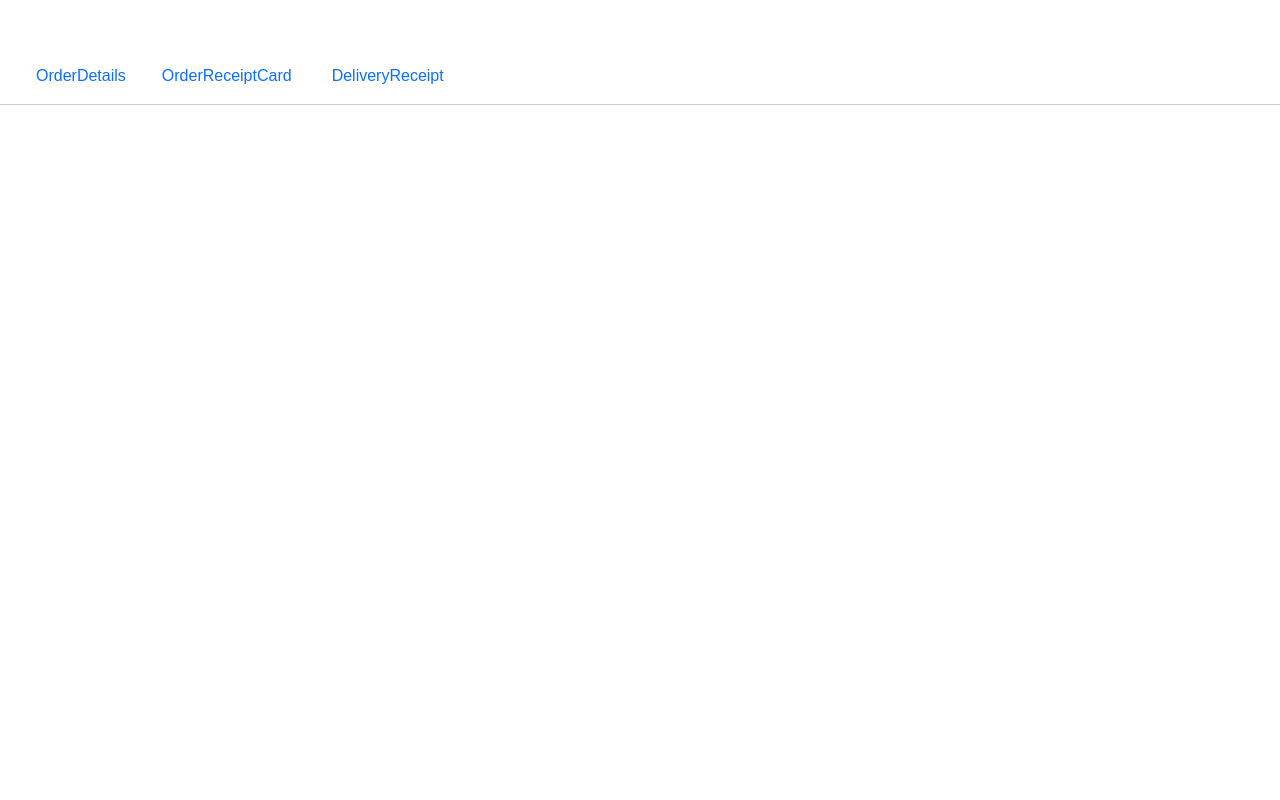
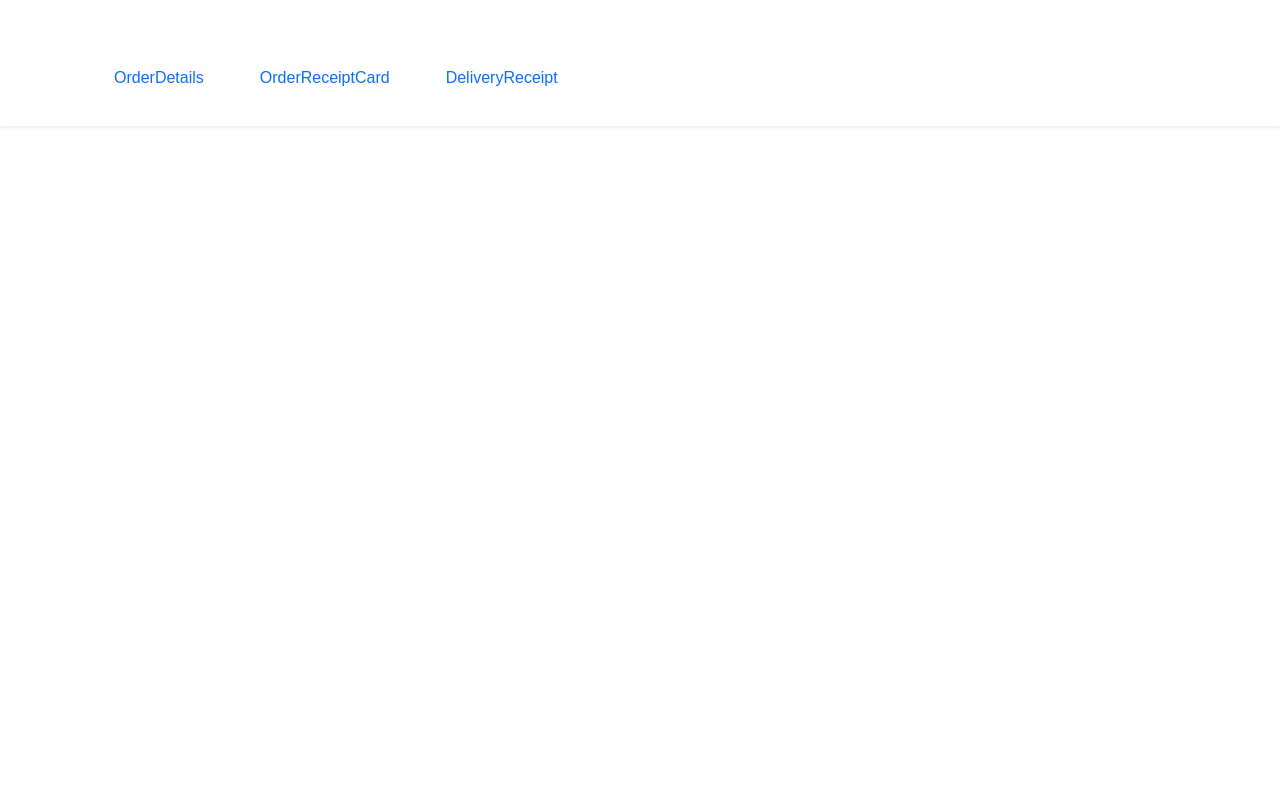
Before and after one commit to buzzer246/ui-tailoredapp, a Next.js app in the folder src/: page / in a window 1280 px wide. Shown: the top 800 px of the page. Built offline with nearby package versions, Linux system fonts and the light colour scheme.

Commit message:
layout.tsx

```diff
--- a/src/app/layout.tsx
+++ b/src/app/layout.tsx
@@ -1,7 +1,6 @@
 import type { Metadata } from "next";
 import { Geist, Geist_Mono } from "next/font/google";
 import "./globals.css";
-import './globals.css'
 import Link from 'next/link'
 
 const geistSans = Geist({
@@ -25,16 +24,45 @@ export default function RootLayout({
   children: React.ReactNode;
 }>) {
   return (
-   <html lang="en">
-      <body className="mt-5 mb-4">
-        <nav style={{ padding: '1rem', borderBottom: '1px solid #ccc' }}>
-          <Link className ="home" href="/home" style={{ marginRight: '1rem' }}>OrderDetails</Link>
-          <Link  className ="home" href="/orderreceiptcard">OrderReceiptCard</Link>
-          <Link  className ="home" href="/deliveryreceipt">DeliveryReceipt</Link>
-        </nav>
-        <main style={{ padding: '1rem' }}>
+    <html lang="en" className={`${geistSans.variable} ${geistMono.variable}`}>
+      <body className="min-h-screen flex flex-col">
+        {/* Responsive Navigation */}
+        <header className="sticky top-0 z-10 bg-white shadow-sm">
+          <nav className="container mx-auto px-4 py-3">
+            <div className="flex flex-col sm:flex-row gap-3 sm:gap-6 items-start sm:items-center">
+              <Link
+                href="/home"
+                className="text-sm sm:text-base font-medium text-gray-700 hover:text-gray-900 transition-colors home"
+              >
+                OrderDetails
+              </Link>
+              <Link
+                href="/orderreceiptcard"
+                className="text-sm sm:text-base font-medium text-gray-700 hover:text-gray-900 transition-colors home"
+              >
+                OrderReceiptCard
+              </Link>
+              <Link
+                href="/deliveryreceipt"
+                className="text-sm sm:text-base font-medium text-gray-700 hover:text-gray-900 transition-colors home"
+              >
+                DeliveryReceipt
+              </Link>
+            </div>
+          </nav>
+        </header>
+
+        {/* Main Content */}
+        <main className="flex-grow container mx-auto px-4 py-6">
           {children}
         </main>
+
+        {/* Optional Footer */}
+        <footer className="bg-gray-50 py-4 border-t">
+          <div className="container mx-auto px-4 text-center text-sm text-gray-500">
+            © {new Date().getFullYear()} Ui-TaioredApp
+          </div>
+        </footer>
       </body>
     </html>
   );
```
